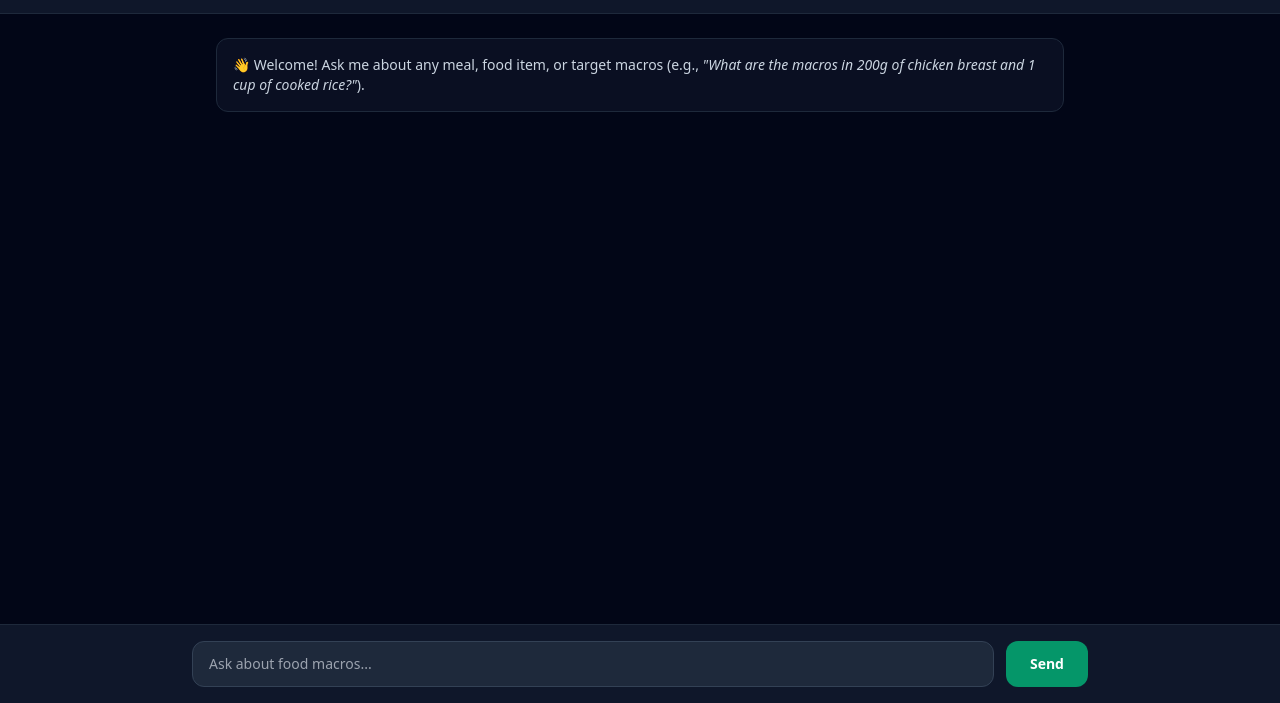
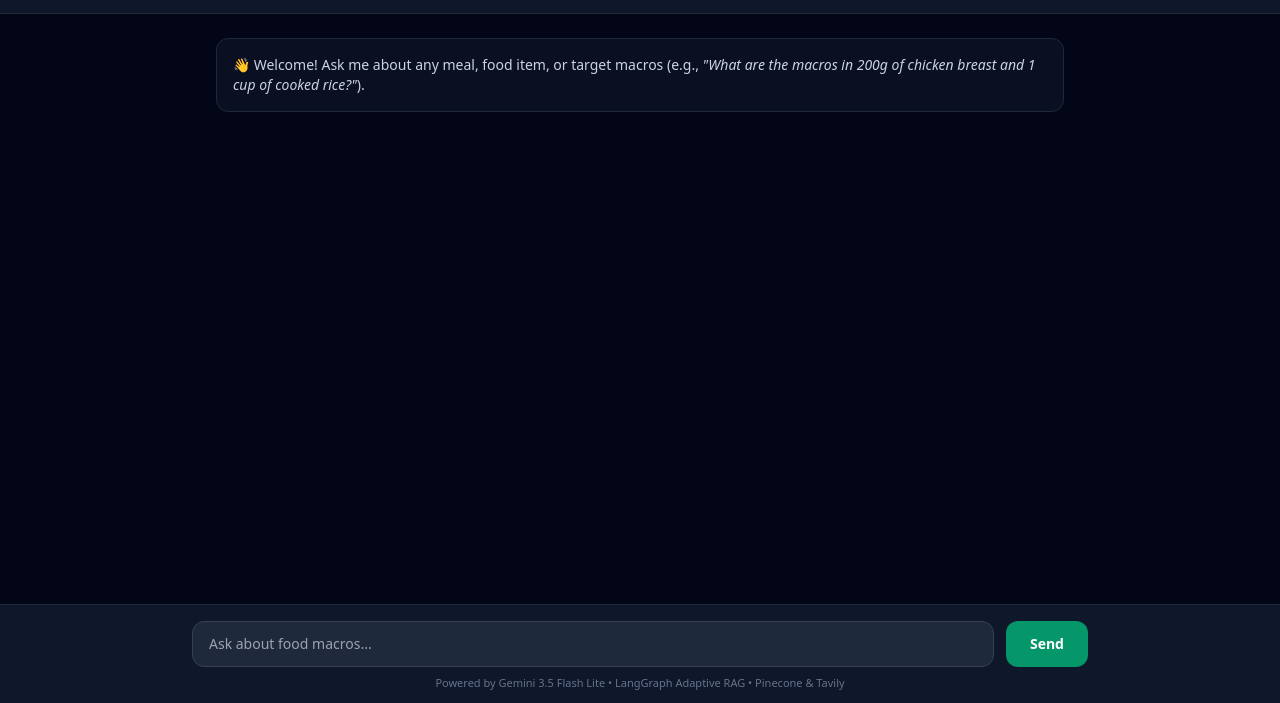
Before and after one commit to EmadSoheili/MacroNutrients-Project, a plain HTML site: page static/index.html in a window 1280 px wide. Shown: the part 97-800 px from the top of the page. Drawn offline with nearby package versions, Linux system fonts and the light colour scheme.

Commit message:
Add model info footer to UI

```diff
--- a/static/index.html
+++ b/static/index.html
@@ -50,7 +50,7 @@
     </main>
 
     <!-- Input Box -->
-    <footer class="bg-slate-900 border-t border-slate-800 p-4">
+    <footer class="bg-slate-900 border-t border-slate-800 px-4 pt-4 pb-3">
         <form id="chat-form" class="max-w-4xl mx-auto flex gap-3">
             <input type="text" id="user-input" placeholder="Ask about food macros..." required
                    class="flex-1 bg-slate-800 border border-slate-700 rounded-xl px-4 py-3 text-sm focus:outline-none focus:border-emerald-500">
@@ -59,6 +59,9 @@
                 Send
             </button>
         </form>
+        <p class="max-w-4xl mx-auto text-center text-[11px] text-slate-500 mt-2">
+            Powered by Gemini 3.5 Flash Lite • LangGraph Adaptive RAG • Pinecone &amp; Tavily
+        </p>
     </footer>
 
     <script src="/app.js"></script>
```
